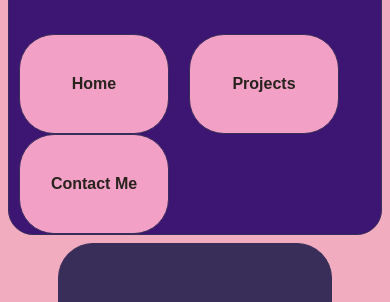
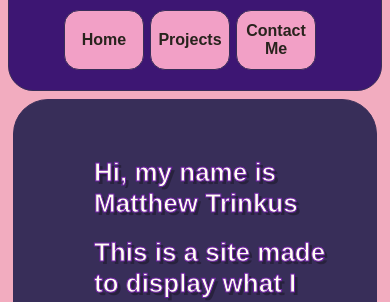
Before and after one commit to knirt/portfolio-site, a Gatsby site: page / in a window 390 px wide. Shown: the part 115-417 px from the top of the page. Built offline with nearby package versions, Linux system fonts and the light colour scheme; Gatsby itself is replaced by a stand-in of ours; a web font is replaced by a local one.

Commit message:
mobile optimizations

```diff
--- a/src/index.scss
+++ b/src/index.scss
@@ -102,6 +102,13 @@ body {
     @include basicFlexbox();
     text-align: center;
     margin-right: 10px;
+}
+
+@media only screen and (max-width: 850px) {
+    .head-container {
+        justify-content: center;
+        padding-bottom: 20px;
+    }
 }
 
 .nav-btn {
@@ -269,3 +276,42 @@ body {
 .four-o-four {
     margin: 50px;
 }
+
+@media only screen and (max-width: 480px) {
+    .home-sub-head {
+        margin-left: 5px;
+        margin-right: 5px;
+    }
+    .head-flexbox {
+        text-align: center;
+    }
+    .container {
+        margin-left: 5px;
+        margin-right: 5px;
+    }
+    .nav-btn {
+        width: 80px;
+        height: 60px;
+        border-radius: 15px;
+        margin-left: 3px;
+        margin-right: 3px;
+    }
+    h1 {
+        font-size: 26px;
+    }
+    h2 {
+        font-size: 20px;
+    }
+    .proj-img-footer {
+        height: 70px;
+        border-radius: 10px;
+        margin-top: 2px;
+        margin-bottom: 2px;
+    }
+    #proj-btn-1 {
+        width: 80px;
+    }
+    #proj-btn-2 {
+        width: 80px;
+    }
+}
```
Also changed, not shown: src/index.css, 1 other file.
